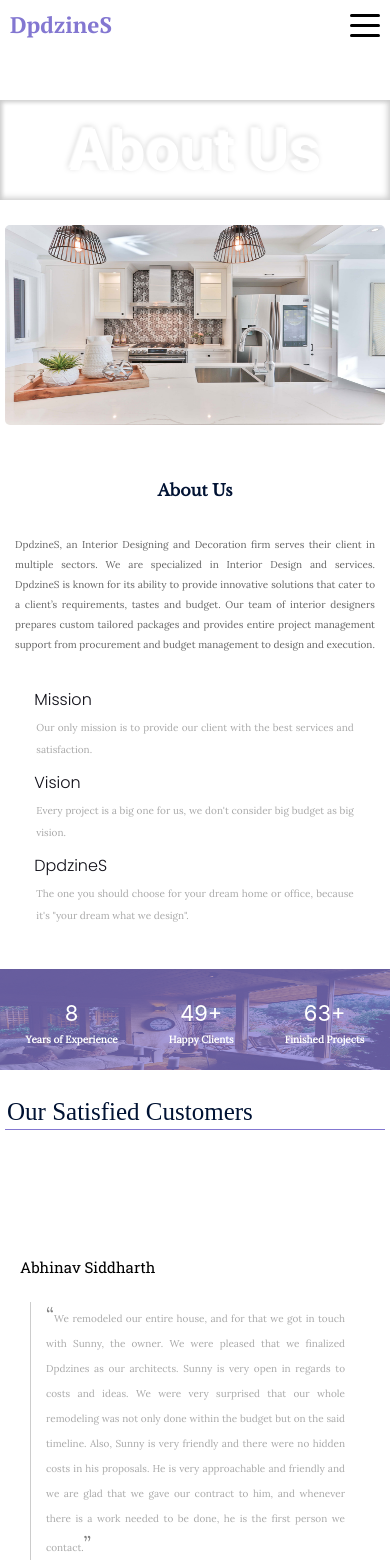
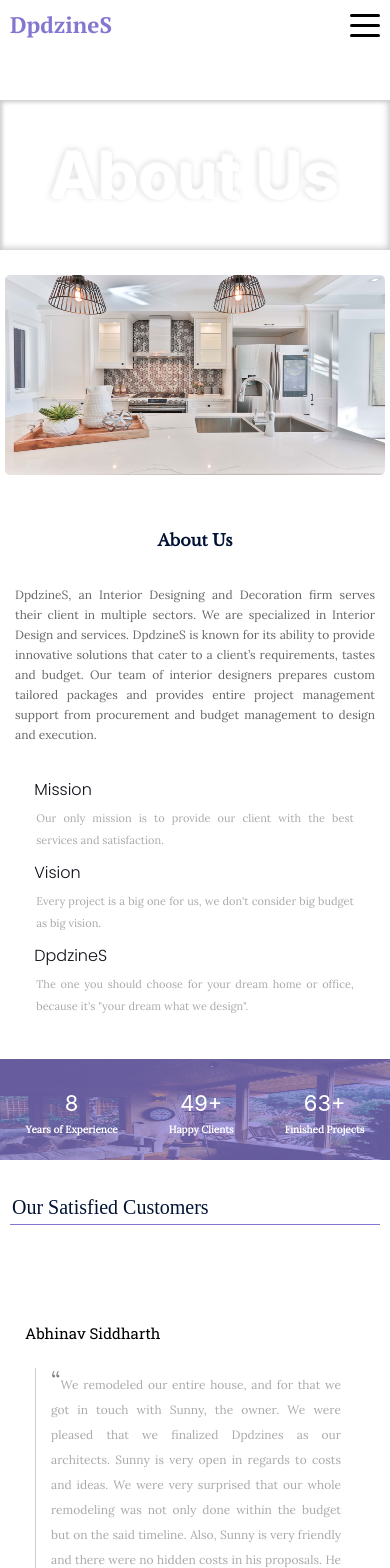
Before and after one commit to ShubhamSharma037/Sample, a React (Create React App) app: page /about in a window 390 px wide. Shown: the top 1568 px of the page. Built offline with nearby package versions, Linux system fonts and the light colour scheme; a web font is replaced by a local one.

Commit message:
Responsive

```diff
--- a/src/Components/About/AboutIntro/AboutIntroText/AboutTextContainer.module.css
+++ b/src/Components/About/AboutIntro/AboutIntroText/AboutTextContainer.module.css
@@ -49,7 +49,7 @@
     }
     .txt p{
         height : auto;
-        font-size : 10px;
+        font-size : 12px;
         line-height: 20px;
         text-align: justify;
     }
--- a/src/Components/About/CustomerReview/CardCarousel/FeedBack/FeedBack.module.css
+++ b/src/Components/About/CustomerReview/CardCarousel/FeedBack/FeedBack.module.css
@@ -33,6 +33,6 @@
 @media (max-width: 600px){
 
 .Feed p{
-    font-size : 10px;
+    font-size : 12px;
 }
 }
--- a/src/Components/About/CustomerReview/CustomerReview.module.css
+++ b/src/Components/About/CustomerReview/CustomerReview.module.css
@@ -12,7 +12,7 @@
 
 @media (max-width: 600px) {
   .CustomerContainer {
-    padding: 5px; }
+    padding: 10px; }
 
   .CustomerFeeds {
     padding: 0;
--- a/src/Components/About/Row/RowItem/item.module.css
+++ b/src/Components/About/Row/RowItem/item.module.css
@@ -48,7 +48,7 @@
     .content p{
         /* border : 1px solid #ccc; */
         padding : 2px;
-        font-size: 10px;
+        font-size: 11px;
         line-height: 22px;
     }
 }
--- a/src/UI/NeumorphismTitle/NeumorophismTitle.tsx
+++ b/src/UI/NeumorphismTitle/NeumorophismTitle.tsx
@@ -9,11 +9,12 @@ const Section  = styled.section`
     display : flex;
     justify-content : center;
     align-items : center;
+    flex-wrap : wrap;
     margin-top : 100px;
     box-shadow : inset -2px -2px 6px #ccc,
                  inset 2px 2px 4px #ccc;
     @media(max-width : 600px){
-        height : 100px;
+        height : 150px;
     }
 `;
 
@@ -24,7 +25,7 @@ const Title = styled.h1`
     color : #fff;
 
     @media(max-width : 600px){
-        font-size : 3.5em;
+        font-size : 4em;
     }
 `;
 
--- a/src/UI/Title/title.module.css
+++ b/src/UI/Title/title.module.css
@@ -22,6 +22,6 @@
   .heading {
     margin-left: 0;
     line-height: 30px;
-    font-size: 25px; } }
+    font-size: 20px; } }
 
 /*# sourceMappingURL=title.module.css.map */
--- a/src/sass/Components/Home/main/title/title.scss
+++ b/src/sass/Components/Home/main/title/title.scss
@@ -36,6 +36,6 @@
     .heading{
         margin-left: 0;
         line-height: 30px;
-        font-size : 25px;
+        font-size : 20px;
     }
 }
--- a/src/sass/CustomerReview.scss
+++ b/src/sass/CustomerReview.scss
@@ -19,7 +19,7 @@
 
 @media(max-width:600px){
     .CustomerContainer{
-        padding : 5px;
+        padding : 10px;
     }
     .CustomerFeeds{
         padding: 0;
```
Also changed, not shown: 1 other file (tests, documents, lock files or other folders).
